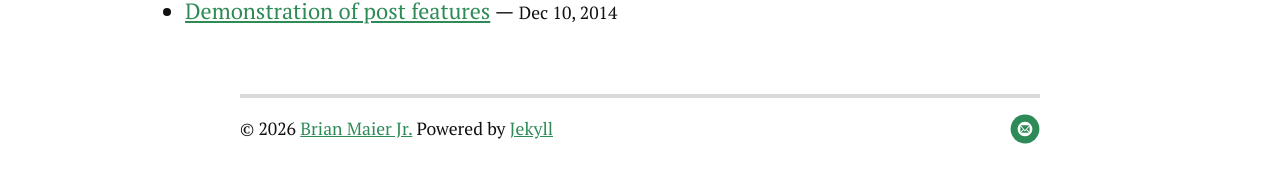
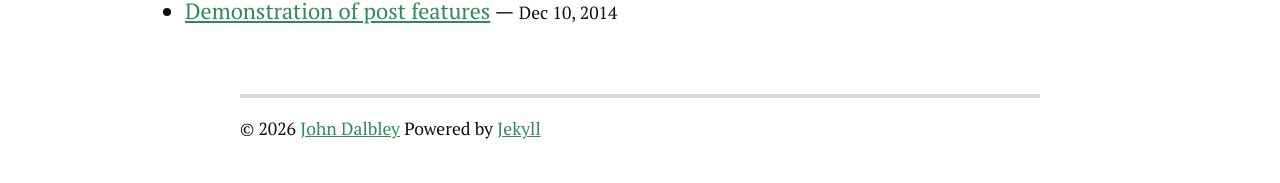
Before and after one commit to jdalbey/blog, a Jekyll site: the page built from index.md, in a window 1280 px wide. Shown: the part 629-812 px from the top of the page. Built offline with Jekyll 4.4.1, drawn with Linux system fonts in a browser that asks for light colours; nearby versions of some CDN libraries.

Commit message:
Change footer text and email icon

```diff
--- a/_includes/footer.html
+++ b/_includes/footer.html
@@ -2,7 +2,7 @@
 	<div class="container">
 		<p class="copy">
 			&copy; {{ site.time | date: '%Y' }}
-			<a href="http://brianmaierjr.com">Brian Maier Jr.</a> Powered by
+			<a href="http://johndalbey.com">John Dalbley</a> Powered by
 			<a href="http://jekyllrb.com">Jekyll</a>
 		</p>
 
--- a/_includes/footer_links/email_icon.html
+++ b/_includes/footer_links/email_icon.html
@@ -1,27 +1,8 @@
 <li>
 	<a href="mailto:{{ site.social.email }}" target="_blank">
-		<svg
-			id="mail"
-			class="custom-icon"
-			version="1.1"
-			xmlns="http://www.w3.org/2000/svg"
-			xmlns:xlink="http://www.w3.org/1999/xlink"
-			viewBox="0 0 100 100"
-			style="height: 30px; width: 30px;"
-		>
-			<circle
-				class="outer-shape"
-				cx="50"
-				cy="50"
-				r="48"
-				style="opacity: 1;"
-			></circle>
-			<path
-				class="inner-shape"
-				style="opacity: 1;"
-				transform="translate(25,25) scale(0.5)"
-				d="M50,1C22.938,1,1,22.938,1,50s21.938,49,49,49s49-21.938,49-49S77.062,1,50,1z M25.5,25.5h49 c0.874,0,1.723,0.188,2.502,0.542L50,57.544L22.998,26.041C23.777,25.687,24.626,25.499,25.5,25.5L25.5,25.5z M19.375,68.375v-36.75 c0-0.128,0.005-0.256,0.014-0.383l17.96,20.953L19.587,69.958C19.448,69.447,19.376,68.916,19.375,68.375L19.375,68.375z M74.5,74.5 h-49c-0.541,0-1.072-0.073-1.583-0.212l17.429-17.429L50,66.956l8.653-10.096l17.429,17.429C75.572,74.427,75.041,74.5,74.5,74.5 L74.5,74.5z M80.625,68.375c0,0.541-0.073,1.072-0.211,1.583L62.652,52.195l17.96-20.953c0.008,0.127,0.014,0.255,0.014,0.383 L80.625,68.375L80.625,68.375z"
-			></path>
-		</svg>
+<svg width="800px" height="800px" viewBox="0 0 24 24" fill="none" xmlns="http://www.w3.org/2000/svg">
+<path d="M4 7.00005L10.2 11.65C11.2667 12.45 12.7333 12.45 13.8 11.65L20 7" stroke="#ffffff" stroke-width="2" stroke-linecap="round" stroke-linejoin="round"/>
+<rect x="3" y="5" width="18" height="14" rx="2" stroke="#ffffff" stroke-width="2" stroke-linecap="round"/>
+</svg>
 	</a>
 </li>
```
